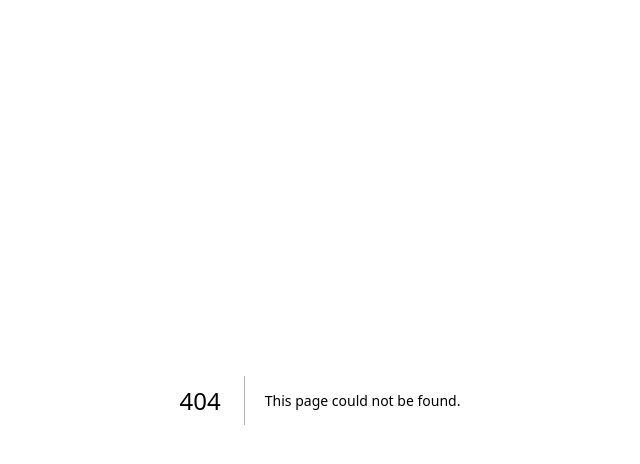
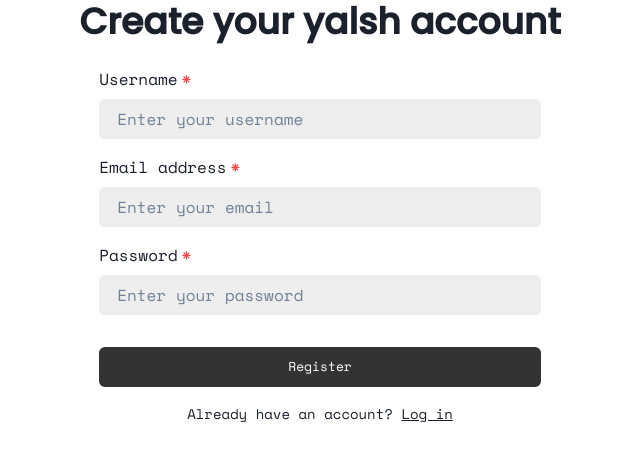
Before and after one commit to Kenwanjohi/yalsh_web, a Next.js app: page /register in a window 1280 px wide. Before the commit this address had no page. Shown: the top 464 px of the page, without its empty margins (320-960 px from the left). Built offline with nearby package versions, Linux system fonts and the light colour scheme.

Commit message:
Add register form

```diff
--- /dev/null
+++ b/src/components/Forms/Register.tsx
@@ -0,0 +1,153 @@
+import { useState, FormEvent } from "react";
+import {
+  FormControl,
+  FormLabel,
+  Input,
+  Button,
+  FormErrorMessage,
+  Box,
+} from "@chakra-ui/react";
+
+export interface FormData {
+  username: string;
+  email: string;
+  password: string;
+}
+
+export interface FormErrors {
+  username: string;
+  email: string;
+  password: string;
+}
+
+const RegisterForm = () => {
+  const [formData, setFormData] = useState<FormData>({
+    username: "",
+    email: "",
+    password: "",
+  });
+
+  const [errors, setErrors] = useState<FormErrors>({
+    username: "",
+    email: "",
+    password: "",
+  });
+
+  const validateForm = (): boolean => {
+    let isValid = true;
+    const newErrors: FormErrors = { ...errors };
+
+    if (!formData.username.trim()) {
+      newErrors.username = "Username is required";
+      isValid = false;
+    } else {
+      newErrors.username = "";
+    }
+
+    if (!formData.email.trim()) {
+      newErrors.email = "Email is required";
+      isValid = false;
+    } else if (!/\S+@\S+\.\S+/.test(formData.email)) {
+      newErrors.email = "Invalid email address";
+      isValid = false;
+    } else {
+      newErrors.email = "";
+    }
+
+    if (!formData.password.trim()) {
+      newErrors.password = "Password is required";
+      isValid = false;
+    } else {
+      newErrors.password = "";
+    }
+
+    setErrors(newErrors);
+    return isValid;
+  };
+
+  const handleChange = (e: React.ChangeEvent<HTMLInputElement>) => {
+    const { name, value } = e.target;
+    setFormData((prevData) => ({ ...prevData, [name]: value }));
+  };
+
+  const handleSubmit = (e: FormEvent<HTMLFormElement>) => {
+    e.preventDefault();
+
+    if (validateForm()) {
+      console.log("Form submitted:", formData);
+    }
+  };
+
+  return (
+    <Box width={["100%", "80%", "60%"]}>
+      <form onSubmit={handleSubmit} style={{ maxWidth: "100%" }}>
+        <FormControl
+          id="username"
+          isRequired
+          mb={4}
+          isInvalid={!!errors.username}
+        >
+          <FormLabel>Username</FormLabel>
+          <Input
+            type="text"
+            placeholder="Enter your username"
+            name="username"
+            variant="filled"
+            background="#EEEEEE"
+            focusBorderColor="#333333"
+            value={formData.username}
+            onChange={handleChange}
+          />
+          <FormErrorMessage>{errors.username}</FormErrorMessage>
+        </FormControl>
+        <FormControl id="email" isRequired mb={4} isInvalid={!!errors.email}>
+          <FormLabel>Email address</FormLabel>
+          <Input
+            type="email"
+            placeholder="Enter your email"
+            name="email"
+            variant="filled"
+            background="#EEEEEE"
+            focusBorderColor="#333333"
+            value={formData.email}
+            onChange={handleChange}
+          />
+          <FormErrorMessage>{errors.email}</FormErrorMessage>
+        </FormControl>
+        <FormControl
+          id="password"
+          isRequired
+          mb={4}
+          isInvalid={!!errors.password}
+        >
+          <FormLabel>Password</FormLabel>
+          <Input
+            type="password"
+            placeholder="Enter your password"
+            name="password"
+            variant="filled"
+            background="#EEEEEE"
+            focusBorderColor="#333333"
+            value={formData.password}
+            onChange={handleChange}
+          />
+          <FormErrorMessage>{errors.password}</FormErrorMessage>
+        </FormControl>
+        <Button
+          type="submit"
+          color="white"
+          bgColor="#333333"
+          fontSize={"small"}
+          fontWeight={"400"}
+          _hover={{ bgColor: "black" }}
+          width="full"
+          mt={4}
+        >
+          Register
+        </Button>
+      </form>
+    </Box>
+  );
+};
+
+export default RegisterForm;
--- /dev/null
+++ b/src/pages/register/index.tsx
@@ -0,0 +1,21 @@
+import RegisterForm from "@/components/Forms/Register";
+import { Container, Heading, Link, Text } from "@chakra-ui/react";
+
+const RegisterPage = () => {
+  return (
+    <Container maxW="container.md" minH={"100vh"} centerContent>
+      <Heading as="h1" size="xl" textAlign="center" mb={6}>
+        Create your yalsh account
+      </Heading>
+      <RegisterForm />
+      <Text mt={4} textAlign="center">
+        Already have an account?{" "}
+        <Link textDecorationLine={"underline"} href="/login">
+          Log in
+        </Link>
+      </Text>
+    </Container>
+  );
+};
+
+export default RegisterPage;
```
